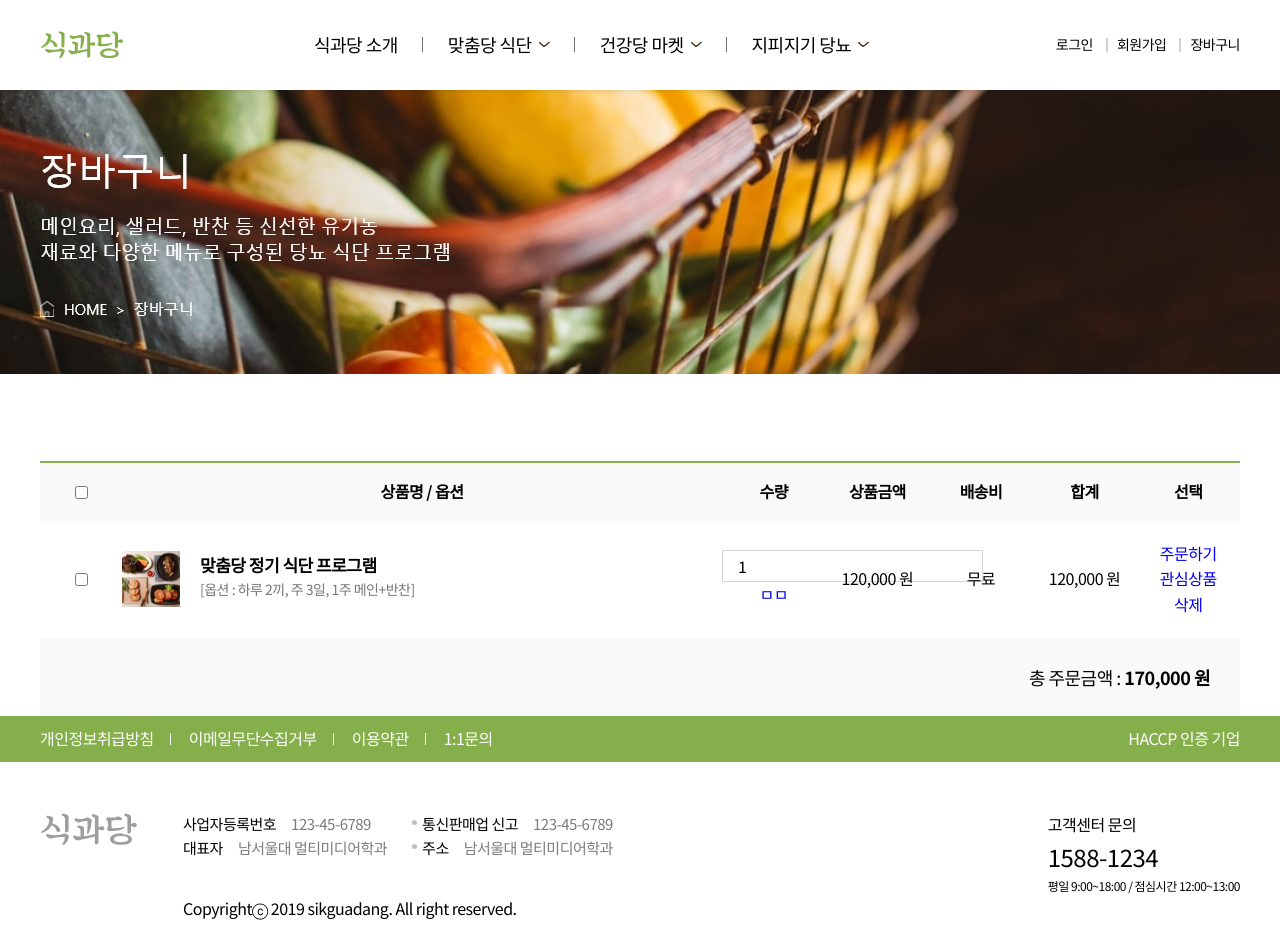
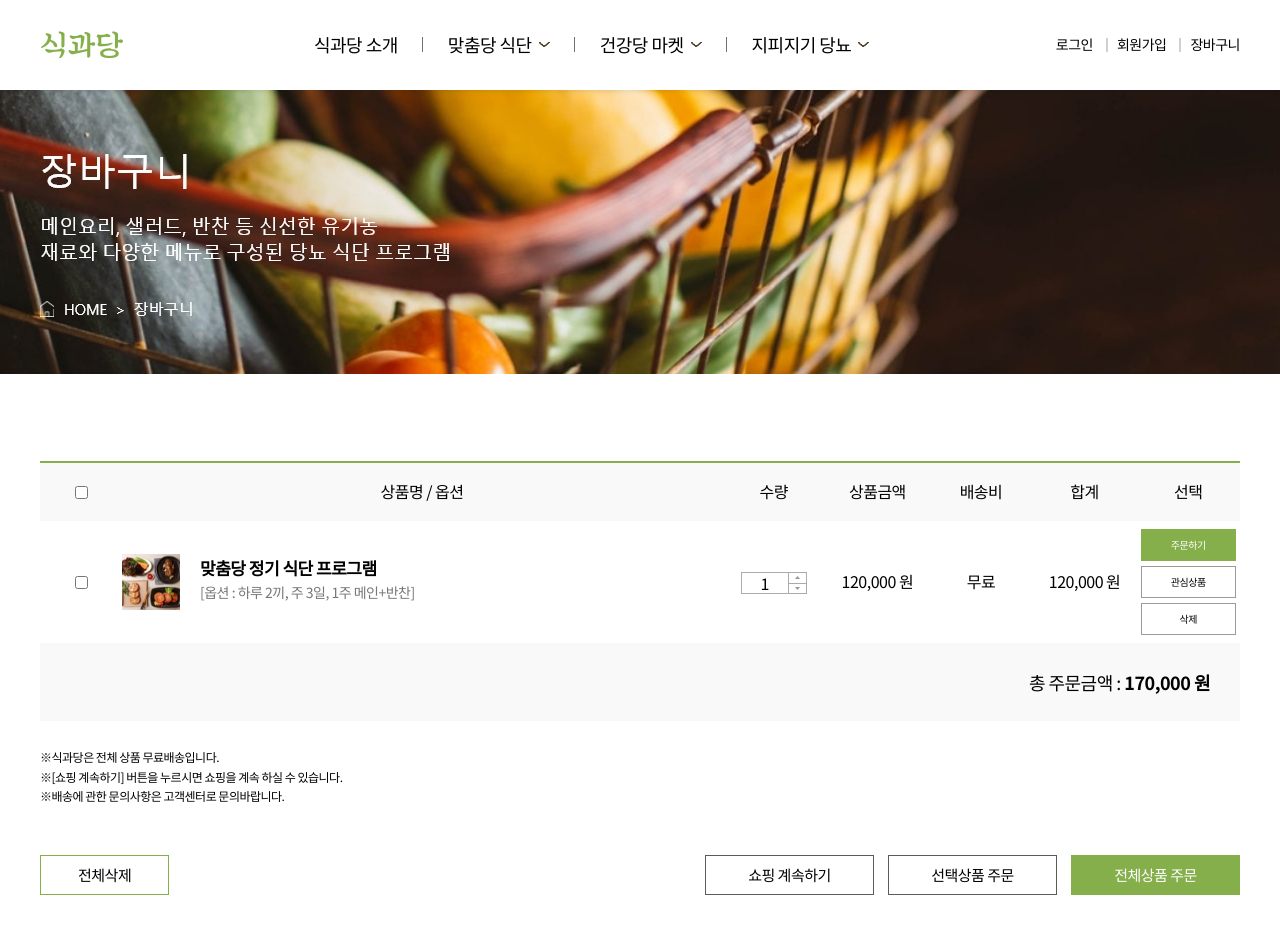
Before and after one commit to rlatmdgns94/multi, a Vue app: page /cart in a window 1280 px wide. Shown: the top 952 px of the page. Built offline with nearby package versions, Linux system fonts and the light colour scheme; a web font is replaced by a local one.

Commit message:
#update 결제 결과 페이지,  장바구니 페이지, #modify 수량 증가 버튼 이미지 수정 , 주문페이지 수정

```diff
--- a/src/components/Cart.vue
+++ b/src/components/Cart.vue
@@ -2,7 +2,7 @@
     <div class="cart_wrap">
         <div class="cart_keyimg"></div>
         <div class="content">
-            <form action="">
+            <form action="" class="cart_box">
                 <table class="cart">
                     <thead>
                         <tr>
@@ -30,25 +30,27 @@
                                 </div>
                             </td>
                             <td>
-                            <input type="text" name="count" value="1">
                                 <div>
-                                <router-link to="#" onclick="change(1);">ㅁ</router-link>
-                                <router-link to="#" onclick="change(-1);">ㅁ</router-link>
+                                    <input type="text" name="num" value="1" id="" class="num" readonly/>
+                                    <div class="bt_box">
+                                        <div class="bt_up"><img src="../assets/img/btn_up.jpg" alt=""></div>
+                                        <div class="bt_down"><img src="../assets/img/btn_down.jpg" alt=""></div>
+                                    </div>
                                 </div>
                             </td>
                             <td>120,000 원</td>
                             <td>무료</td>
                             <td>120,000 원</td>
                             <td>
-                            <ul>
+                                <ul class="cart_menu">
                                     <li>
-                                    <router-link to="/">주문하기</router-link>
+                                        <router-link to="#" class="cart_order_btn">주문하기</router-link>
                                     </li>
                                     <li>
-                                    <router-link to="/">관심상품</router-link>
+                                        <router-link to="#">관심상품</router-link>
                                     </li>
                                     <li>
-                                    <router-link to="/">삭제</router-link>
+                                        <router-link to="#">삭제</router-link>
                                     </li>
                                 </ul>
                             </td>
@@ -62,6 +64,27 @@
                         </tr>
                     </tfoot>
                 </table>
+                <ul class="cart_text">
+                    <li>식과당은 전체 상품 무료배송입니다.</li>
+                    <li>[쇼핑 계속하기] 버튼을 누르시면 쇼핑을 계속 하실 수 있습니다.</li>
+                    <li>배송에 관한 문의사항은 고객센터로 문의바랍니다.</li>
+                </ul>
+                <div class="cart_bottom_area">
+                    <span class="product_clear">
+                        <router-link to="#">전체삭제</router-link>
+                    </span>
+                    <ul class="cart_menu cart_all_menu">
+                        <li>
+                            <router-link to="#" class="">쇼핑 계속하기</router-link>
+                        </li>
+                        <li>
+                            <router-link to="#">선택상품 주문</router-link>
+                        </li>
+                        <li>
+                            <router-link to="#" class="cart_order_btn">전체상품 주문</router-link>
+                        </li>
+                    </ul>
+                </div>
             </form>
         </div>
     </div>
@@ -97,10 +120,12 @@
         }
     }
 }
-
+.cart_box{
+    margin-top: 87px;
+    margin-bottom: 113px;
+}
 .cart {
     width: 100%;
-    margin-top: 87px;
     border-top: 2px solid #85AF4B;
     thead,
     tfoot {
@@ -109,6 +134,7 @@
     thead {
         th {
             padding: 16px 0;
+            font-weight: 400;
         }
     }
     tbody {
@@ -162,16 +188,102 @@
         }
     }
 }
+.cart_menu{
+    margin: 8px 0;
+    >li{
+        margin-top: 5px;
+        &:first-child{margin-top: 0;}
+        a{
+            display: inline-block;
+            width: 93px;
+            padding:7px 0px;
+            border: 1px solid #9A9A9A;
+            color: #000;
+            font-size:10px;
+        }
+    }
+}
+.cart_all_menu{
+    float:right;
+    margin: 0px;
+    li{
+        float: left;
+        margin-top: 0;
+        margin-left:14px;
+        &:first-child{margin-left: 0;}
+        a{
+            display: inline-block;
+            padding: 7px 37px;
+            border: 1px solid #5B5B5B;
+            color: #000;
+            font-size:15px;
+            text-align: center;
+        }
+    }
+}
+.cart_bottom_area{
+    overflow: hidden;
+    margin-top: 50px;
+}
+.product_clear {
+    float:left;
+    a{
+        display: inline-block;
+        padding: 7px 37px;
+        border: 1px solid #85AF4B;
+        color: #000;
+        font-size:15px;
+        text-align: center;
+    }
+
+}
+.cart_order_btn{
+    border: 1px solid #85AF4B !important;
+    background: #85AF4B;
+    color: #fff !important;
+}
+.cart_text{
+    margin-top:26px;
+    li{
+        color: #000;
+        font-size: 12px;
+        &::before{
+            content:"※";
+        }
+    }
+}
+// 수량 카운트
+.num{
+    display: inline-block;
+    width: 16px;
+    height: 20px;;
+    border: 1px solid #acacac;
+    text-align: center;
+}
+.bt_box{
+    display: inline-block;
+    text-align: center;
+    font-size:1px;
+    color:#787878;
+    vertical-align: middle;
+    img{display: block;}
+}
 </style>
 
 <script>
 export default {
     name: "Cart",
 };
-function change(num){
-    var x = documet.form;
-    var y = Number(count.value)+num;
-    if(y<1) y=1;
-    x.count.value=y;
-}
+$(function(){
+  $('.bt_up').click(function(){
+    var n = $('.bt_up').index(this);
+    var num = $(".num:eq("+n+")").val();
+    num = $(".num:eq("+n+")").val(num*1+1);
+  });
+  $('.bt_down').click(function(){
+    var n = $('.bt_down').index(this);
+    var num = $(".num:eq("+n+")").val();
+    num = $(".num:eq("+n+")").val(num*1-1);
+  });
+})
 </script>
--- a/src/components/Order.vue
+++ b/src/components/Order.vue
@@ -1,6 +1,6 @@
 <template>
     <div class="cart_wrap">
-        <div class="order_keyimg    "></div>
+        <div class="order_keyimg"></div>
         <div class="content">
             <form action="">
             <table class="cart">
@@ -27,13 +27,7 @@
                             </div>
                         </td>
                         <td>
-                            <div>
-                                <input type="text" name="num" value="1" id="" class="num" readonly/>
-                                <div class="bt_box">
-                                    <div class="bt_up">▲</div>
-                                    <div class="bt_down">▼</div>
-                                </div>
-                            </div>
+                            1
                         </td>
                         <td>120,000 원</td>
                         <td>무료</td>
@@ -42,6 +36,7 @@
                 </tbody>
             </table>
             <div class="order_information">
+                <div class="buyer_information">
                     <h3 class="order_title">주문자 정보</h3>
                     <table class="buyer">
                         <tr>
@@ -65,6 +60,7 @@
                             </td>
                         </tr>
                     </table>
+                </div>
             </div>
             <div class="order_information">
                 <div class="shipping_information">
@@ -237,7 +233,7 @@
         text-align: left;
     }
 }
-.shipping_information{
+.shipping_information, .buyer_information{
     margin-top: 58px;
 }
 .shipping{
@@ -318,32 +314,6 @@
         }
     }
 }
-// 수량 카운트
-.num{
-    display: inline-block;
-    border: 0;
-    width: 18px;
-    height: 45px;
-    border: 1px solid #D4D8D9;
-    text-align: center;
-    margin-top: -22px;
-}
-.bt_box{
-    display: inline-block;
-    text-align: center;
-    font-size:1px;
-    border: 1px solid #D4D8D9;
-    color:#787878;
-    .bt_down, .bt_up{
-        padding: 3px 6px;
-    }
-    .bt_up{
-        border-bottom: 1px solid #D4D8D9;
-    }
-    .bt_down{
-
-    }
-}
 </style>
 
 <script>
--- /dev/null
+++ b/src/components/OrderCompleted.vue
@@ -0,0 +1,48 @@
+<template>
+    <div class="cart_wrap">
+        <div class="order_keyimg"></div>
+        <div class="completed_box">
+            <p class="completed_text">가상계좌가 발급되었습니다.</p>
+            <p class="completed_caption">2019-03-26까지 농협은행 3560000000000 으로 입금을 완료해주세요.</p>
+            <span><router-link to="/">주문내역 확인하기</router-link></span>
+        </div>
+    </div>
+</template>
+
+<style lang="scss" scoped>
+.order_keyimg {
+    height: 284px;
+    background: url("../assets/img/order_bg.jpg") no-repeat center;
+}
+.completed_box{
+    width: 853px;
+    padding-top: 83px;
+    padding-bottom: 62px;
+    margin: 115px auto;
+    border: 1px solid #85AF4B;
+    text-align: center;
+    .completed_text{
+        font-size:26px;
+        font-weight: 500;
+    }
+     .completed_caption{
+        font-size: 18px;
+        margin-top: 20px;
+    }
+    a{
+        display: inline-block;
+        width: 270px;
+        color: #fff;
+        padding: 13px 0;
+        margin-top: 60px;
+        background: #85AF4B;
+    }
+}
+
+</style>
+
+<script>
+export default {
+    name: "OrderCompleted",
+};
+</script>
--- a/src/router.js
+++ b/src/router.js
@@ -9,6 +9,7 @@ import Join from './components/Join.vue';
 import Diet from './components/Diet.vue';
 import Cart from './components/Cart.vue';
 import Order from './components/Order.vue';
+import OrderCompleted from './components/OrderCompleted.vue';
 
 Vue.use(Router);
 
@@ -62,6 +63,11 @@ export default new Router({
       path: "/order",
       name: "Order",
       component: Order
+    },
+    {
+      path: "/ordercompleted",
+      name: "OrderCompleted",
+      component: OrderCompleted
     }
   ],
   mode:'history'
```
Also changed, not shown: src/assets/img/btn_down.jpg (added), src/assets/img/btn_up.jpg (added). Lines whose indentation alone changed are shown as unchanged.
